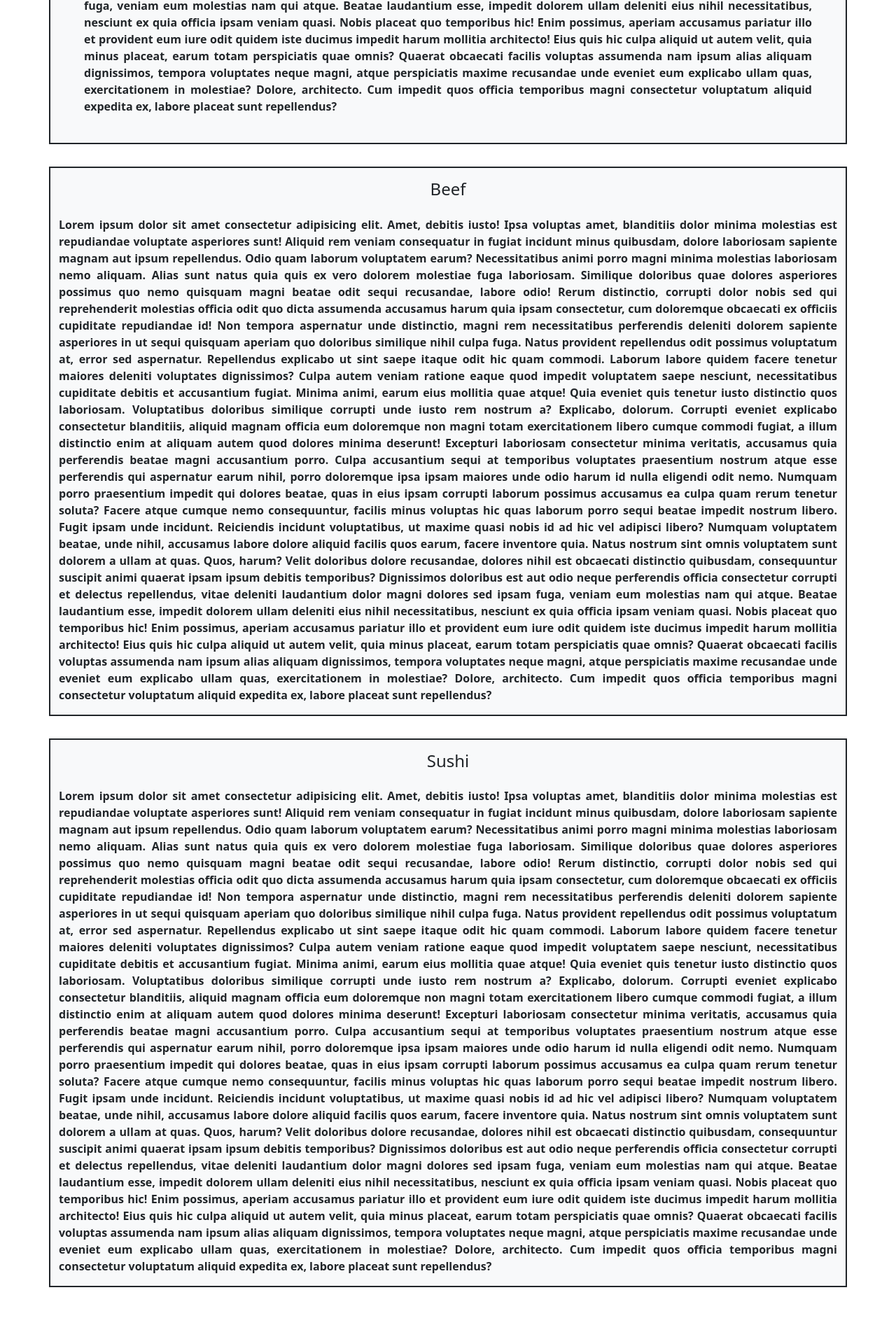
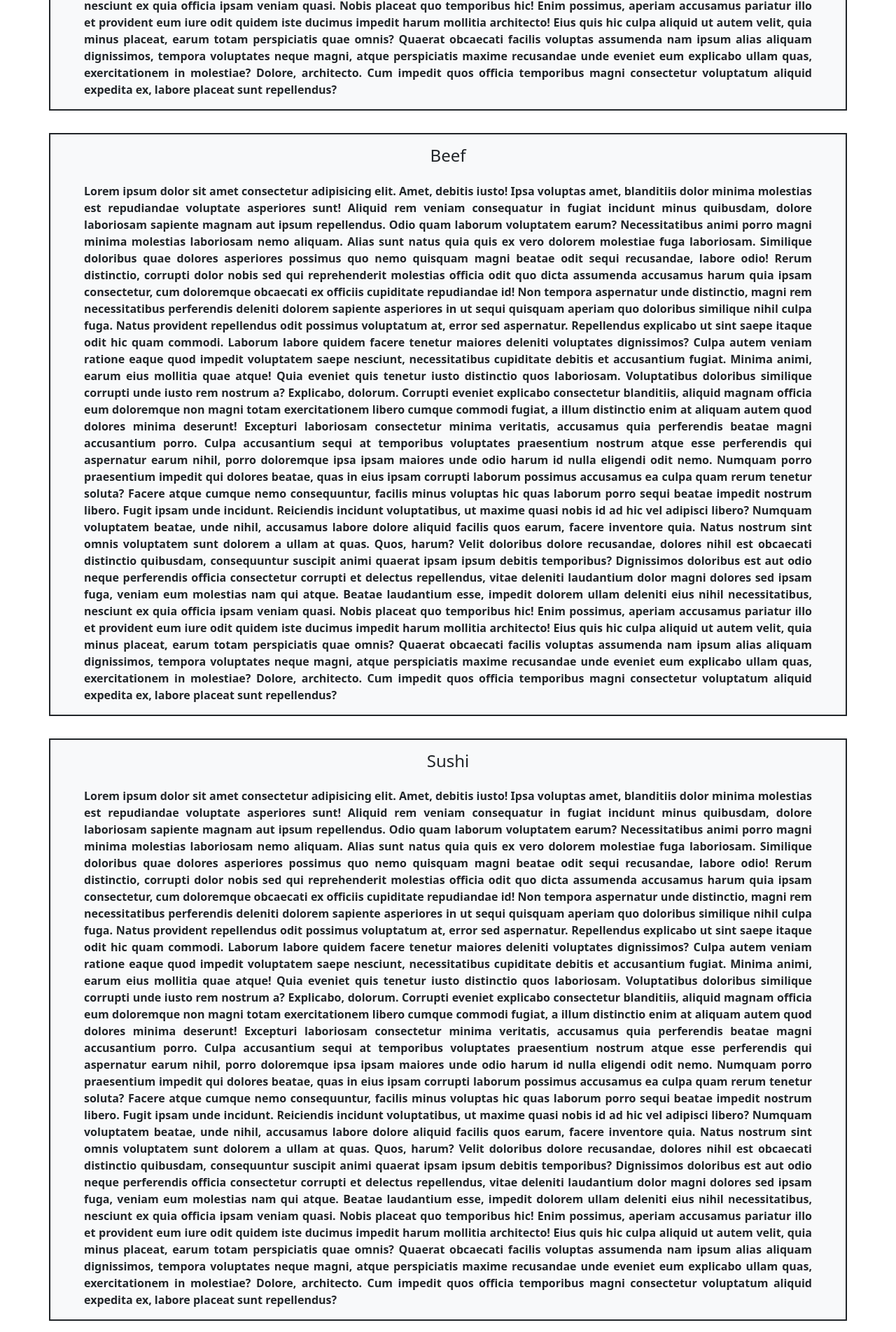
Before and after one commit to Rajat-Raghuvanshi-0512/Coursera, a plain HTML site: page Html css javascript for web developers/module 3/index.html in a window 1280 px wide. Shown: the part 827-2730 px from the top of the page at 70% size. Before the commit the page ends 2682 px from the top, so only its background shows below. Drawn offline with nearby package versions, Linux system fonts and the light colour scheme.

Commit message:
Module 3 solution updated

```diff
--- a/Html css javascript for web developers/module 3/index.html
+++ b/Html css javascript for web developers/module 3/index.html
@@ -82,8 +82,7 @@
 							my-3
 							bg-light
 							border border-2 border-dark
-							px-lg-5
-							p-md-4 p-sm-3
+							px-lg-5 px-md-4 px-sm-3
 						"
 					>
 						<h4 class="text-center py-3" id="chicken">Chicken</h4>
@@ -168,7 +167,13 @@
 						</p>
 					</div>
 					<div
-						class="col-12 my-3 bg-light border border-2 border-dark"
+						class="
+							col-12 col-sm-12 col-md-12 col-lg-12
+							my-3
+							bg-light
+							border border-2 border-dark
+							px-lg-5 px-md-4 px-sm-3
+						"
 					>
 						<h4 class="text-center py-3" id="beef">Beef</h4>
 						<p>
@@ -252,7 +257,13 @@
 						</p>
 					</div>
 					<div
-						class="col-12 my-3 bg-light border border-2 border-dark"
+						class="
+							col-12 col-sm-12 col-md-12 col-lg-12
+							my-3
+							bg-light
+							border border-2 border-dark
+							px-lg-5 px-md-4 px-sm-3
+						"
 					>
 						<h4 class="text-center py-3" id="sushi">Sushi</h4>
 						<p>
```
